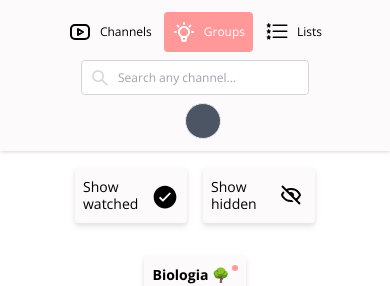
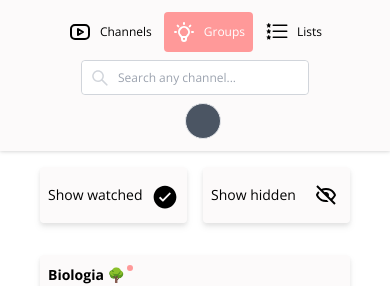
Before and after one commit to jowczar/Politechnika-Lodzka-Podstawy-konteneryzacji, a Next.js app in the folder frontend/: page /groups in a window 390 px wide. Shown: the top 286 px of the page. Built offline with nearby package versions, Linux system fonts and the light colour scheme.

Commit message:
Create RWD version for filters

```diff
--- a/frontend/components/FilterCard/FilterCard.js
+++ b/frontend/components/FilterCard/FilterCard.js
@@ -5,14 +5,14 @@ export const FilterCard = ({ isActive, text, icon, onClick = () => {} }) => {
     return (
         <div
             className={clsx(
-                "w-28 h-14 p-2 pr-3 rounded drop-shadow-md select-none flex flex-row items-center cursor-pointer transition-all duration-150",
+                "w-full md:w-fit justify-between md:w-28 h-14 p-2 pr-3 rounded drop-shadow-md select-none flex flex-row items-center cursor-pointer transition-all duration-150",
                 !isActive && "bg-reddishWhite hover:bg-primary hover:text-white",
                 isActive && "bg-primary-lighter text-white hover:bg-primary"
             )}
             onClick={() => onClick(!isActive)}
         >
             <div className='text-sm leading-tight'>{text}</div>
-            <div className='rounded-full w-6 h-6'>
+            <div className='rounded-full ml-2 md:ml-0 w-6 h-6'>
                 {icon}
             </div>
         </div>
--- a/frontend/components/GroupCard/GroupCard.js
+++ b/frontend/components/GroupCard/GroupCard.js
@@ -26,7 +26,7 @@ export const GroupCard = ({ name, lastUpdate, isSelected, newContent, className,
         <div
             className={clsx(
                 'bg-reddishWhite rounded drop-shadow-md select-none flex flex-col justify-center',
-                'min-w-[100px] z-10 w-fit h-14 p-2 cursor-pointer transition-all duration-150',
+                'min-w-[100px] z-10 w-full md:w-fit h-14 p-2 cursor-pointer transition-all duration-150',
                 'hover:bg-primary hover:text-white group',
                 isSelected && "bg-primary-lighter text-white",
                 className
--- a/frontend/pages/groups.js
+++ b/frontend/pages/groups.js
@@ -173,7 +173,7 @@ const Groups = () => {
           <div className={clsx(
               "select-none flex flex-row justify-center h-full rounded items-center",
               "text-gray-400 border border-dashed cursor-pointer transition-all duration-150",
-              "px-3 py-3 w-[100px]",
+              "px-3 py-3 w-full h-14 md:w-[100px]",
               "hover:bg-gray-50 hover:text-gray-500 hover:border-gray-500",
               "relative z-10",
               'last:after:hidden md:last:after:block last:after:absolute last:after:right-[-1rem] last:after:border-r last:after:border-dashed last:after:block last:after:w-2 last:after:h-8',
@@ -183,7 +183,7 @@ const Groups = () => {
             <TfiPlus size={16} className='flex-none' />
           </div>
         </div>
-        <div className="flex order-1 md:order-2 flex-row gap-4 w-fit px-10 py-4 justify-center md:justify-end grow-0">
+        <div className="flex order-1 md:order-2 flex-row gap-4 w-full md:w-fit px-10 py-4 justify-between items-between md:justify-end md:grow-0">
           <FilterCard text='Show watched' icon={<IoIosCheckmarkCircle size={28} />} isActive={filters.isWatched} onClick={(value) => setFilters({ ...filters, isWatched: value})} />
           <FilterCard text='Show hidden' icon={<BiHide size={24} />} isActive={filters.isHidden} onClick={(value) => setFilters({ ...filters, isHidden: value})} />
         </div>
```
